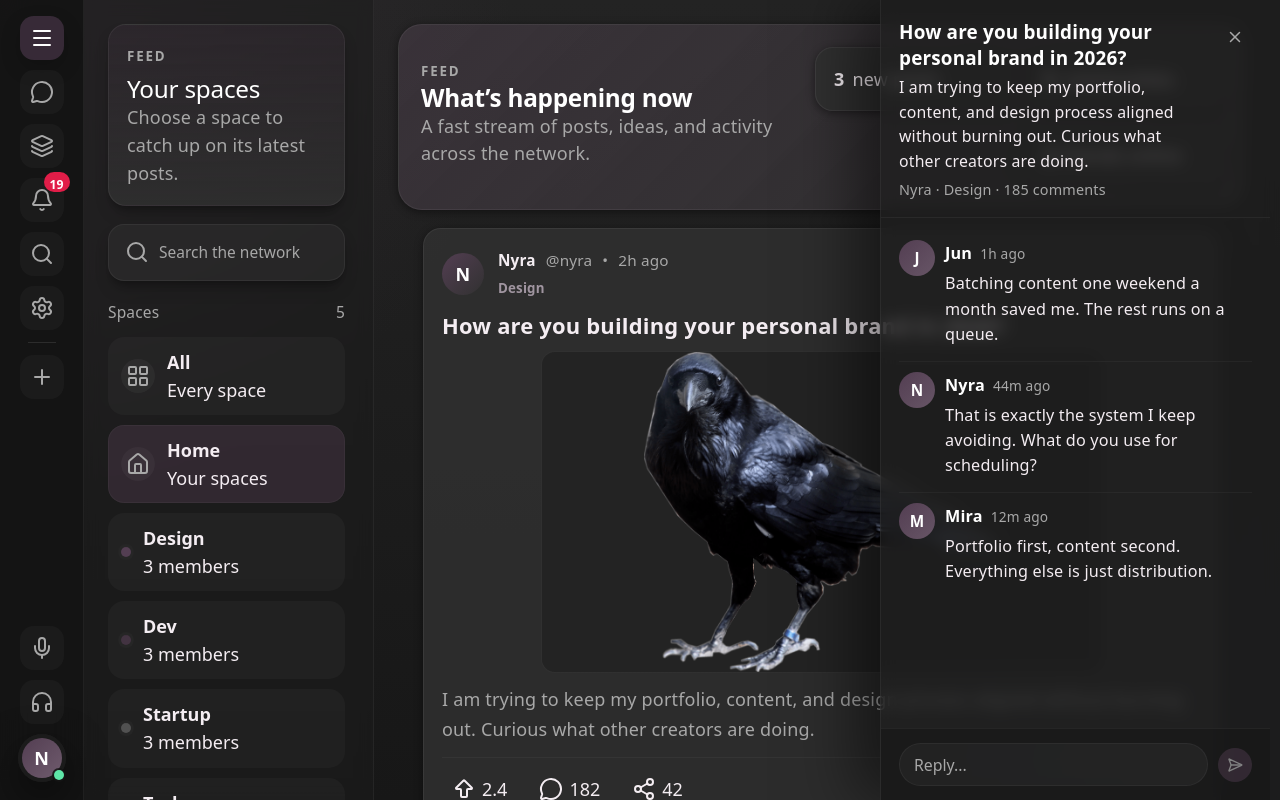
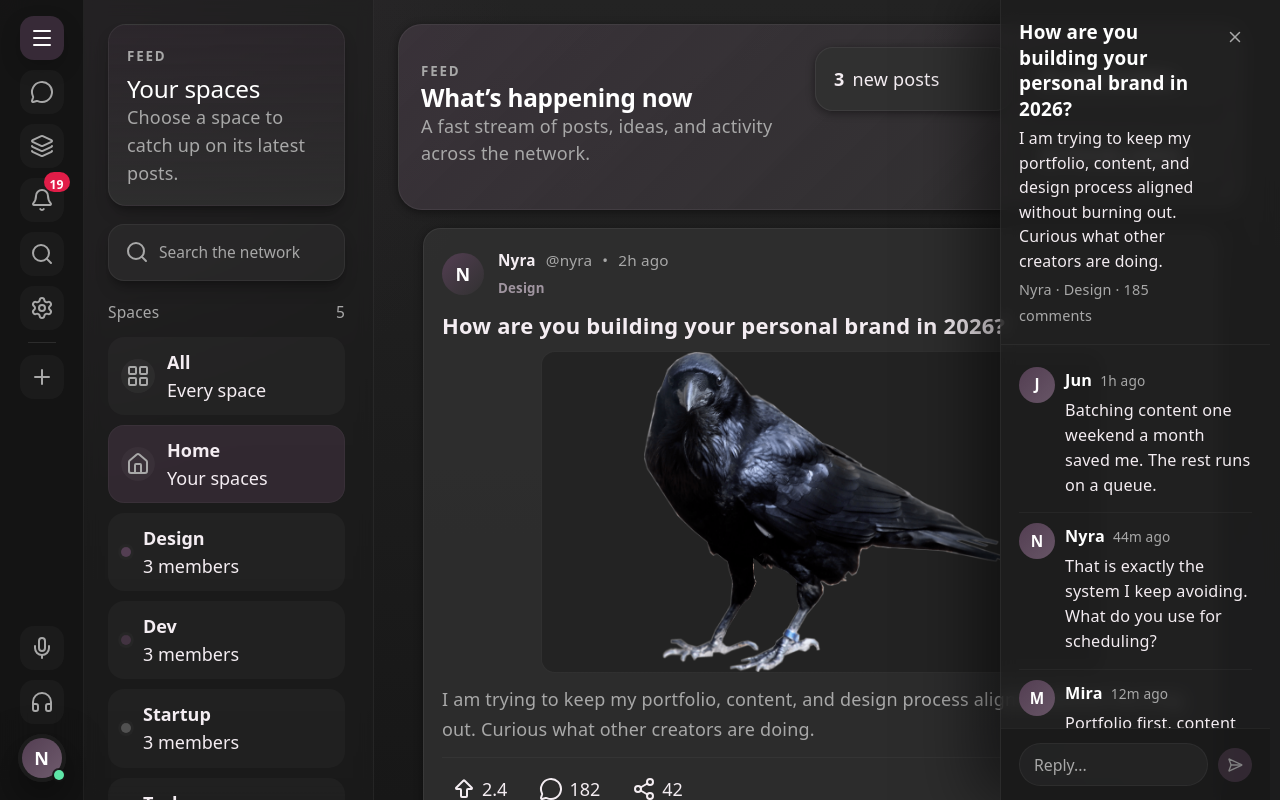
Before and after one commit to Crowbit-dev/Crowbit, a React (Vite) app in the folder client/: page /home in a window 1280 px wide. Both pictures are taken after a click on the button "182". Built offline with nearby package versions, Linux system fonts and the light colour scheme.

Commit message:
feat: implement resizable thread panel with dynamic width adjustment

```diff
--- a/client/src/App.css
+++ b/client/src/App.css
@@ -48,6 +48,7 @@
 
   .thread-wrap {
     left: 0;
-    width: auto;
+    /* Beats the inline drag width so the takeover stays full-screen. */
+    width: auto !important;
   }
 }
--- a/client/src/App.tsx
+++ b/client/src/App.tsx
@@ -1,4 +1,4 @@
-import { useMemo, useRef, useState } from 'react'
+import { useEffect, useMemo, useRef, useState } from 'react'
 import './App.css'
 import PostModal from './components/PostModal'
 import ThreadPanel from './components/ThreadPanel'
@@ -18,6 +18,16 @@ function App() {
   const [activeThread, setActiveThread] = useState<Post | null>(null)
   const [threadVisible, setThreadVisible] = useState(false)
   const threadCloseTimer = useRef<number | null>(null)
+  const [windowWidth, setWindowWidth] = useState(() => window.innerWidth)
+  const [threadWidth, setThreadWidth] = useState<number>(() => {
+    try {
+      const saved = Number(localStorage.getItem('thread-width'))
+      if (Number.isFinite(saved) && saved >= 280 && saved <= 720) return saved
+    } catch {
+      // Storage unavailable — fall through to the default.
+    }
+    return 400
+  })
 
   const selectCommunity = (communityName: string) => {
     if (communityName === 'all' || communityName === 'home') {
@@ -88,6 +98,30 @@ function App() {
     }
   }
 
+  const handleThreadWidth = (width: number) => {
+    const clamped = Math.round(Math.min(threadMaxWidth, Math.max(280, width)))
+    setThreadWidth(clamped)
+    try {
+      localStorage.setItem('thread-width', String(clamped))
+    } catch {
+      // Storage unavailable — width still applies for this session.
+    }
+  }
+
+  useEffect(() => {
+    const onResize = () => setWindowWidth(window.innerWidth)
+    window.addEventListener('resize', onResize)
+    return () => window.removeEventListener('resize', onResize)
+  }, [])
+
+  // Rail (84) + sidebar (320) + content padding (48) + full post width (760).
+  // The panel stops growing before posts would have to shrink.
+  const threadMaxWidth = Math.max(280, windowWidth - 1212)
+
+  useEffect(() => {
+    setThreadWidth((prev) => Math.min(prev, Math.max(280, windowWidth - 1212)))
+  }, [windowWidth])
+
   const closeThreadNow = () => {
     if (threadCloseTimer.current !== null) {
       window.clearTimeout(threadCloseTimer.current)
@@ -135,17 +169,23 @@ function App() {
           activeDmId={activeDmId}
           onOpenChannel={openChannel}
           onOpenThread={toggleThread}
-          threadOpen={activeThread !== null}
+          threadShift={activeThread ? threadWidth : 0}
           searchQuery={searchQuery}
           onSearchQuery={setSearchQuery}
         />
 
         {activeThread && (
-          <div className={`thread-wrap${threadVisible ? ' open' : ''}`}>
+          <div
+            className={`thread-wrap${threadVisible ? ' open' : ''}`}
+            style={{ width: threadWidth }}
+          >
             <ThreadPanel
               key={`${activeThread.author}-${activeThread.title}`}
               post={activeThread}
               onClose={closeThread}
+              width={threadWidth}
+              maxWidth={threadMaxWidth}
+              onResizeWidth={handleThreadWidth}
             />
           </div>
         )}
--- a/client/src/components/ThreadPanel.module.css
+++ b/client/src/components/ThreadPanel.module.css
@@ -1,4 +1,5 @@
 .thread {
+  position: relative;
   display: flex;
   flex-direction: column;
   min-width: 0;
@@ -10,6 +11,45 @@
   border-left: 1px solid rgba(255, 255, 255, 0.05);
   background: rgba(28, 28, 28, 0.72);
   backdrop-filter: blur(8px);
+}
+
+.resizeHandle {
+  position: absolute;
+  top: 0;
+  bottom: 0;
+  left: -5px;
+  width: 10px;
+  z-index: 2;
+  cursor: ew-resize;
+  touch-action: none;
+}
+
+.resizeHandle::after {
+  content: '';
+  position: absolute;
+  top: 12px;
+  bottom: 12px;
+  left: 50%;
+  width: 3px;
+  transform: translateX(-50%);
+  border-radius: 999px;
+  background: rgba(255, 255, 255, 0.14);
+  opacity: 0;
+  transition: opacity 120ms ease, background 120ms ease;
+}
+
+.resizeHandle:hover::after,
+.resizeHandle.dragging::after,
+.resizeHandle:focus-visible::after {
+  opacity: 1;
+}
+
+.resizeHandle.dragging::after {
+  background: var(--accent-border);
+}
+
+.resizeHandle:focus-visible {
+  outline: none;
 }
 
 .header {
--- a/client/src/components/ThreadPanel.tsx
+++ b/client/src/components/ThreadPanel.tsx
@@ -31,9 +31,11 @@ const mockComments: Record<string, ThreadComment[]> = {
   ],
 }
 
-function ThreadPanel({ post, onClose }: { post: Post; onClose: () => void }) {
+function ThreadPanel({ post, onClose, width, maxWidth, onResizeWidth }: { post: Post; onClose: () => void; width: number; maxWidth: number; onResizeWidth: (width: number) => void }) {
   const [comments, setComments] = useState<ThreadComment[]>(() => mockComments[post.title] ?? [])
   const [draft, setDraft] = useState('')
+  const [dragging, setDragging] = useState(false)
+  const dragState = useRef<{ startX: number; startWidth: number } | null>(null)
   const inputRef = useRef<HTMLTextAreaElement>(null)
   const listRef = useRef<HTMLDivElement>(null)
   const stuckToBottomRef = useRef(true)
@@ -82,8 +84,48 @@ function ThreadPanel({ post, onClose }: { post: Post; onClose: () => void }) {
     inputRef.current?.focus()
   }
 
+  const clampWidth = (value: number) => Math.round(Math.min(maxWidth, Math.max(280, value)))
+
+  const endWindowDrag = () => {
+    dragState.current = null
+    setDragging(false)
+    document.body.style.userSelect = ''
+    window.removeEventListener('pointermove', onWindowDragMove)
+    window.removeEventListener('pointerup', endWindowDrag)
+    window.removeEventListener('pointercancel', endWindowDrag)
+  }
+
+  const onWindowDragMove = (e: PointerEvent) => {
+    const drag = dragState.current
+    if (!drag) return
+    onResizeWidth(clampWidth(drag.startWidth + (drag.startX - e.clientX)))
+  }
+
   return (
     <aside className={styles.thread} aria-label={`Comments on ${post.title}`}>
+      <div
+        className={`${styles.resizeHandle} ${dragging ? styles.dragging : ''}`}
+        role="separator"
+        aria-orientation="vertical"
+        aria-label="Resize thread panel"
+        aria-valuenow={width}
+        aria-valuemin={280}
+        aria-valuemax={maxWidth}
+        tabIndex={0}
+        onDoubleClick={() => onResizeWidth(clampWidth(400))}
+        onPointerDown={(e) => {
+          dragState.current = { startX: e.clientX, startWidth: width }
+          setDragging(true)
+          document.body.style.userSelect = 'none'
+          window.addEventListener('pointermove', onWindowDragMove)
+          window.addEventListener('pointerup', endWindowDrag)
+          window.addEventListener('pointercancel', endWindowDrag)
+        }}
+        onKeyDown={(e) => {
+          if (e.key === 'ArrowLeft') onResizeWidth(clampWidth(width + 16))
+          else if (e.key === 'ArrowRight') onResizeWidth(clampWidth(width - 16))
+        }}
+      />
       <div className={styles.header}>
         <div className={styles.heading}>
           <strong className={styles.title}>{post.title}</strong>
--- a/client/src/components/WorkspaceContent.module.css
+++ b/client/src/components/WorkspaceContent.module.css
@@ -484,9 +484,9 @@
   transition: margin-right 200ms ease;
 }
 
-@media (min-width: 1401px) {
+@media (min-width: 1500px) {
   .feedStack.threadShift {
-    margin-right: 400px;
+    margin-right: var(--thread-shift, 400px);
   }
 }
 
--- a/client/src/components/WorkspaceContent.tsx
+++ b/client/src/components/WorkspaceContent.tsx
@@ -14,7 +14,7 @@ type WorkspaceContentProps = {
   activeDmId: string
   onOpenChannel: (communityName: string, channelId: string) => void
   onOpenThread: (post: Post) => void
-  threadOpen: boolean
+  threadShift: number
   searchQuery: string
   onSearchQuery: (query: string) => void
 }
@@ -233,7 +233,7 @@ function WorkspaceContent({
   activeDmId,
   onOpenChannel,
   onOpenThread,
-  threadOpen,
+  threadShift,
   searchQuery,
   onSearchQuery,
 }: WorkspaceContentProps) {
@@ -575,7 +575,10 @@ function WorkspaceContent({
         </div>
       </section>
 
-      <section className={`${styles.panelStack} ${styles.feedStack} ${threadOpen ? styles.threadShift : ''}`}>
+      <section
+        className={`${styles.panelStack} ${styles.feedStack} ${threadShift > 0 ? styles.threadShift : ''}`}
+        style={threadShift > 0 ? ({ '--thread-shift': `${threadShift}px` } as CSSProperties) : undefined}
+      >
         {visiblePosts.length === 0 ? (
           <article className={styles.infoCard}>
             <strong>No posts here yet</strong>
```
